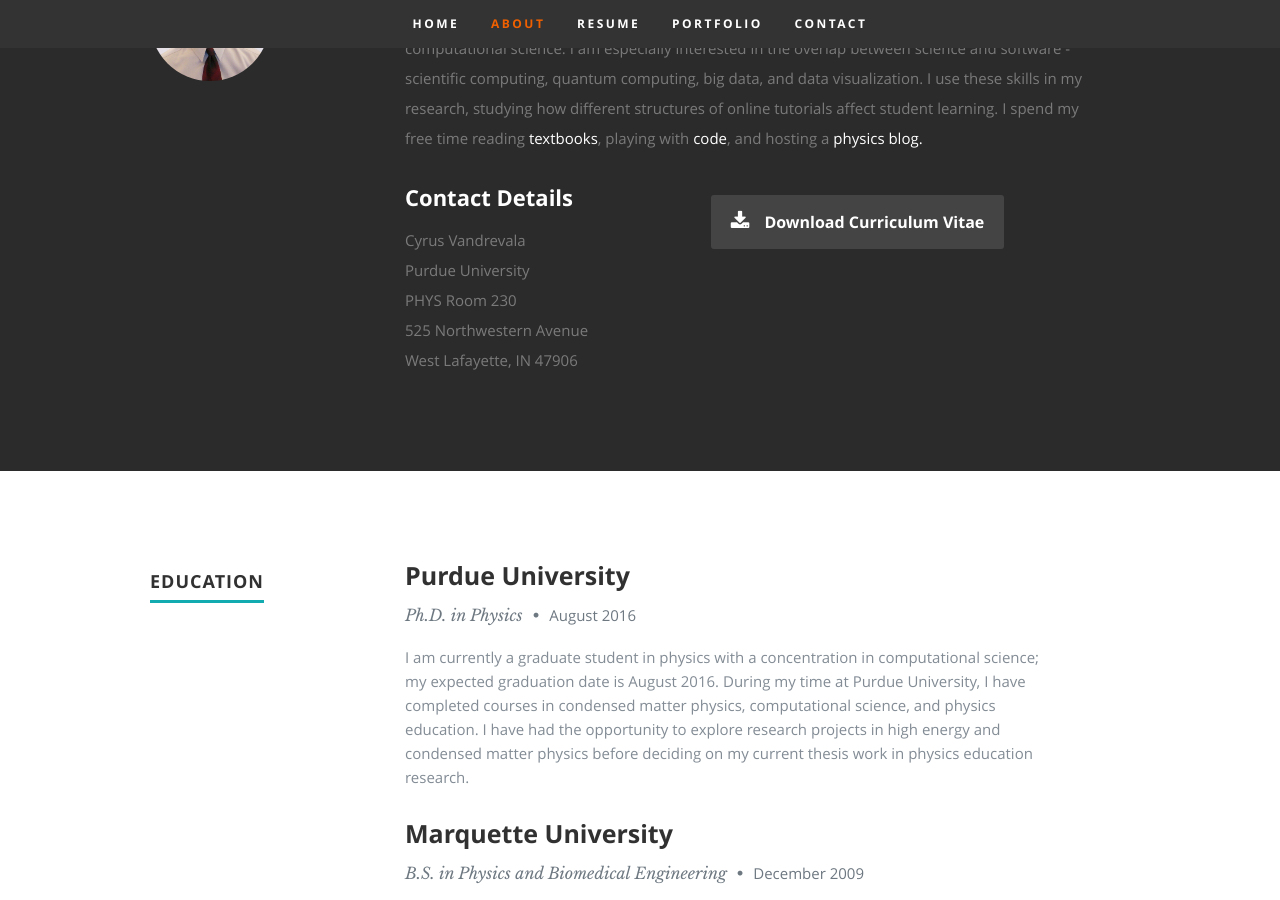
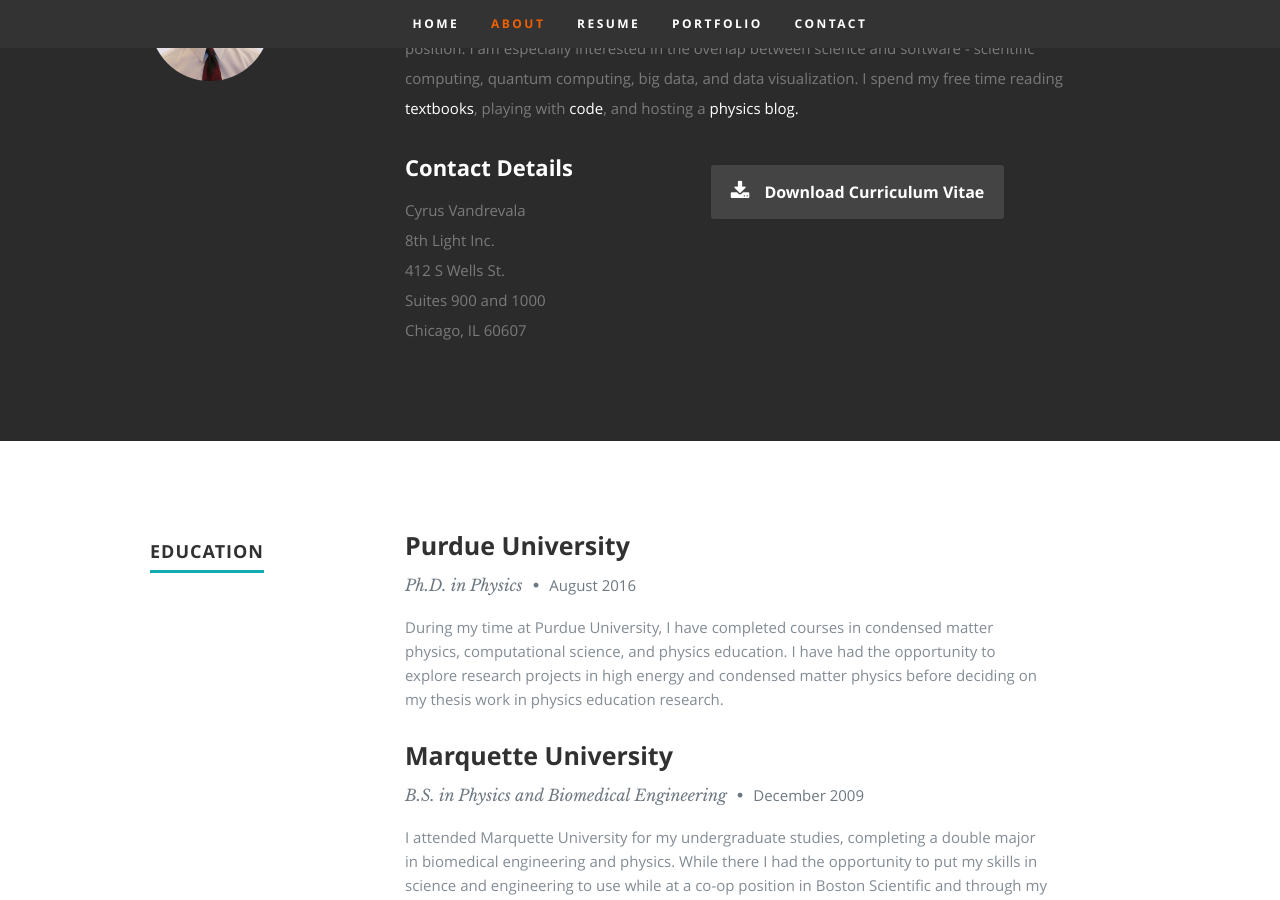
Before and after one commit to cmvandrevala/cmvandrevala.github.io, a Jekyll site: the page built from _posts/2016-01-10-cita-on-chip.md, in a window 1280 px wide and 900 px high, scrolled down 1035 px. Built offline with Jekyll 4.4.1, drawn with Linux system fonts in a browser that asks for light colours; nearby versions of some CDN libraries; comment, search, counter and statistics services are not loaded; some of the changed text lies outside the part shown.

Commit message:
Update website with new job at 8th Light

```diff
--- a/_includes/about.html
+++ b/_includes/about.html
@@ -10,7 +10,7 @@
 
         <h2>About Me</h2>
 
-        <p>I am a graduate student at Purdue University, pursuing a Ph.D. in physics with a concentration in computational science. I am especially interested in the overlap between science and software - scientific computing, quantum computing, big data, and data visualization. I use these skills in my research, studying how different structures of online tutorials affect student learning. I spend my free time reading <a href="http://www.goodreads.com/cmvandrevala">textbooks</a>, playing with <a href="http://github.com/cmvandrevala">code</a>, and hosting a <a href="http://blog.cupcakephysics.com">physics blog.</a></p>
+        <p>I am a resident apprentice at 8th Light, currently working towards a full software craftsmanship position. I am especially interested in the overlap between science and software - scientific computing, quantum computing, big data, and data visualization. I spend my free time reading <a href="http://www.goodreads.com/cmvandrevala">textbooks</a>, playing with <a href="http://github.com/cmvandrevala">code</a>, and hosting a <a href="http://blog.cupcakephysics.com">physics blog.</a></p>
 
         <div class="row">
 
@@ -19,10 +19,10 @@
               <h2>Contact Details</h2>
               <p class="address">
 					   <span>Cyrus Vandrevala</span><br>
-					   <span>Purdue University<br>
-						     PHYS Room 230<br>
-						     525 Northwestern Avenue<br>
-						     West Lafayette, IN 47906
+					   <span>8th Light Inc.<br>
+						     412 S Wells St.<br>
+						     Suites 900 and 1000<br>
+						     Chicago, IL 60607
                        </span>
 				   </p>
 
--- a/_includes/header.html
+++ b/_includes/header.html
@@ -19,7 +19,7 @@
      <div class="banner-text">
         <h1 class="responsive-headline">Cyrus Vandrevala</h1>
 		<h2>I Love to Solve Complex Problems in Simple Ways.</h2>
-        <h3>The world is full of complicated questions just waiting to be answered. I am a graduate student at <span><a href="http://www.purdue.edu/">Purdue University</a></span> with a passion for finding simple patterns within challenging problems. You can <a class="smoothscroll" href="#about">scroll below</a> to learn more <a class="smoothscroll" href="#about">about me</a>.</h3>
+        <h3>The world is full of complicated questions just waiting to be answered. I am a resident apprentice at <span><a href="http://www.8thlight.com">8th Light</a></span> with a passion for finding simple patterns within challenging problems. You can <a class="smoothscroll" href="#about">scroll below</a> to learn more <a class="smoothscroll" href="#about">about me</a>.</h3>
         <hr />
         <ul class="social">
            <li><a href="{{ site.facebook }}"><i class="fa fa-facebook"></i></a></li>
--- a/_includes/resume.html
+++ b/_includes/resume.html
@@ -15,7 +15,7 @@
               <h3>Purdue University</h3>
               <p class="info">Ph.D. in Physics <span>&bull;</span> <em class="date">August 2016</p>
 
-              <p>I am currently a graduate student in physics with a concentration in computational science; my expected graduation date is August 2016. During my time at Purdue University, I have completed courses in condensed matter physics, computational science, and physics education. I have had the opportunity to explore research projects in high energy and condensed matter physics before deciding on my current thesis work in physics education research.</p>
+              <p>During my time at Purdue University, I have completed courses in condensed matter physics, computational science, and physics education. I have had the opportunity to explore research projects in high energy and condensed matter physics before deciding on my thesis work in physics education research.</p>
 
            </div>
 
@@ -50,10 +50,23 @@
 
            <div class="twelve columns">
 
+              <h3>Resident Apprentice</h3>
+              <p class="info">8th Light Inc. <span>&bull;</span> <em class="date">September 2016 - Present</p>
+
+              <p>I am training to become a software craftsman at 8th Light.</p>
+
+           </div>
+
+        </div>
+
+        <div class="row item">
+
+           <div class="twelve columns">
+
               <h3>Graduate Research Assistant</h3>
-              <p class="info">Purdue University <span>&bull;</span> <em class="date">January 2015 - Present</p>
+              <p class="info">Purdue University <span>&bull;</span> <em class="date">January 2015 - August 2016</p>
 
-              <p>I am currently working on my thesis titled "The Development of Purdue's Computerized Interactive Teaching Assistant". Over the past three years, I have developed and implemented different types of online tutorials in the introductory physics classes (Electricity and Optics). Additionally, I conducted surveys and focus group interviews to determine how students use the system during their study sessions. I am now analyzing the data, looking for patterns in the ways that students think about and solve physics problems. From this data, I hope to develop a model for how students approach online homework and how it differs from traditional paper assignments. This model will help optimize lessons and tutorials in future classes.</p>
+              <p>I completed my thesis titled "The Development of Purdue's Computerized Interactive Teaching Assistant" in the fall of 2016. Over the past three years, I have developed and implemented different types of online tutorials in the introductory physics classes (Electricity and Optics). Additionally, I conducted surveys and focus group interviews to determine how students use the system during their study sessions. I then analyzed the data, looking for patterns in the ways that students think about and solve physics problems. From this data, I developed a model for how students approach online homework and how it differs from traditional paper assignments. This model will help optimize lessons and tutorials in future classes.</p>
 
            </div>
 
--- a/_posts/2016-01-10-cita-on-chip.md
+++ b/_posts/2016-01-10-cita-on-chip.md
@@ -10,5 +10,5 @@ projectDates: 2012-2016
 projectTags: Research, Big Data, Data Visualization, Education, Software Development
 projectLink: http://chip.physics.purdue.edu/public/241/spring2016/
 clients: Purdue University
-description: Purdue University uses a web-based homework and gradebook system called CHIP (Computerized Homework in Physics) for its introductory classes in electromagnetism. I am designing, coding, and analyzing a set of tutorials with varying structures to determine how students work through online homework problems. Our mixed method analysis of the system will combine graph analytic techniques, diagnostic assignments, and focus group interviews to determine which structures maximize student learning.
+description: Purdue University uses a web-based homework and gradebook system called CHIP (Computerized Homework in Physics) for its introductory classes in electromagnetism. I designed, coded, and analyzed a set of tutorials with varying structures to determine how students work through online homework problems. Our mixed method analysis of the system combined graph analytic techniques, diagnostic assignments, and focus group interviews to determine which structures maximize student learning.
 ---
```
Also changed, not shown: 1 other file.
